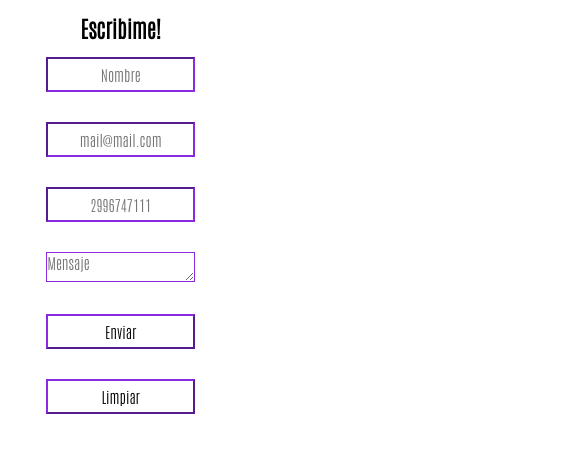
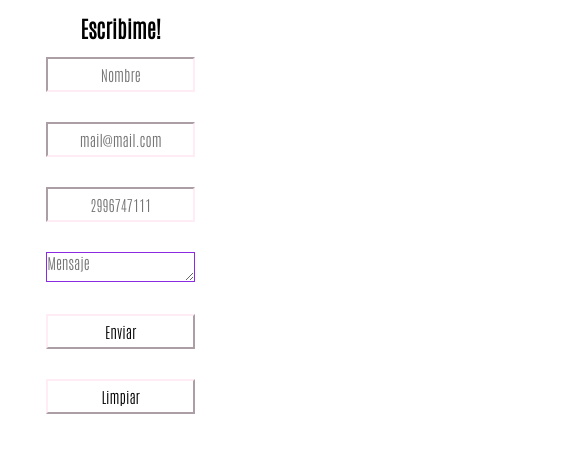
Before and after one commit to bcarlos1508/nina-beauty-studio, a website: page pages/contacto.html in a window 1280 px wide. Shown: the part 904-1368 px from the top of the page, 715-1280 px from the left. Drawn offline with nearby package versions, Linux system fonts and the light colour scheme; files that its build step writes are made by us from their sources.

Commit message:
Agregado presupuesto y modificado color de borde de cajas de contacto

```diff
--- a/scss/layout/_main_contacto.scss
+++ b/scss/layout/_main_contacto.scss
@@ -28,7 +28,7 @@
     height:35px;
     margin:15px auto;
     text-align: center;
-    border-color: blueviolet;
+    border-color: #ffecf4;
     background-color: white;
     font-size: 1em;
 }
```
Also changed, not shown: 1 other file.
